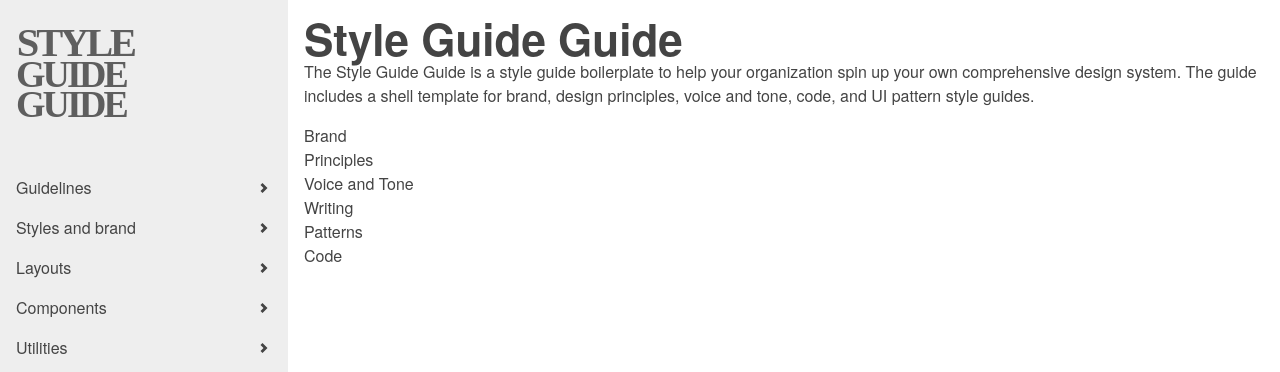
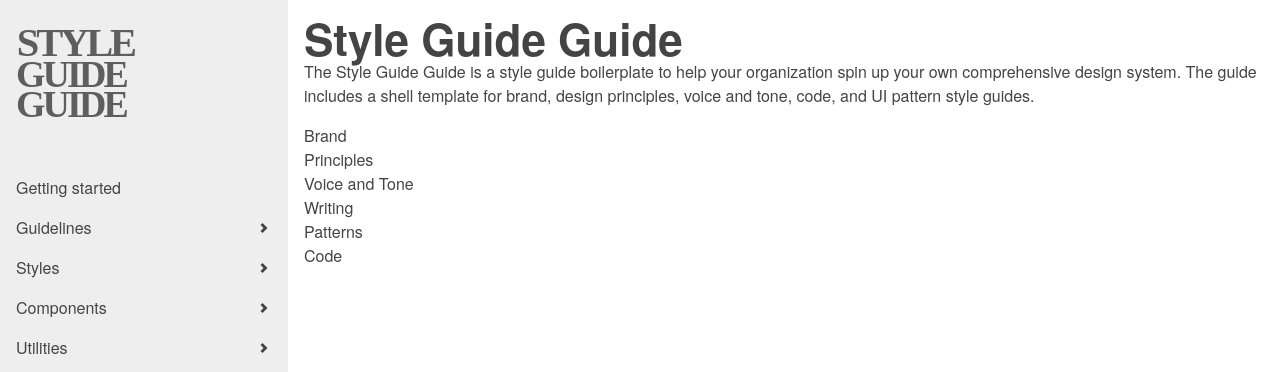
Before and after one commit to bradfrost/style-guide-guide, a Jekyll site: the page built from index.html, in a window 1280 px wide. Shown: the top 372 px of the page. Built offline with Jekyll 4.4.1, drawn with Linux system fonts in a browser that asks for light colours.

Commit message:
Remove unused links; added getting started link

```diff
--- a/_includes/primary-nav.html
+++ b/_includes/primary-nav.html
@@ -3,15 +3,9 @@
 	<ul class="c-primary-nav__list c-primary-nav__list--flush js-nav-panel" role="tablist" aria-multiselectable="true">
 
 		<li class="c-primary-nav__item">
-
-			{% for my_page in site.pages %}
-				{% if my_page.url == "/getting-started.html" %}
-				<a href="{{ "/getting-started.html" | prepend: site.baseurl}}" class="c-primary-nav__link {% if page.url == '/getting-started.html' %}is-active is-current{% endif %}">
-					<span class="c-primary-nav__text">Getting started</span>
-				</a>
-				{% endif %}
-			{% endfor %}
-
+			<a href="{{ "/getting-started.html" | prepend: site.baseurl}}" class="c-primary-nav__link {% if page.url == '/getting-started.html' %}is-active is-current{% endif %}">
+				<span class="c-primary-nav__text">Getting started</span>
+			</a>
 		</li><!-- end c-nav__list__item -->
 
 		<li class="c-primary-nav__item">
@@ -53,7 +47,7 @@
 
 			<a href="{{ "/styles/index.html" | prepend: site.baseurl }}" class="c-primary-nav__link c-primary-nav__link--has-children js-nav-dropdown-trigger {% if page.url contains '/styles' %} is-active  is-current{% endif %}">
 
-				<span class="c-primary-nav__span">Styles and brand</span>
+				<span class="c-primary-nav__span">Styles</span>
 
 				<svg class="c-icon c-primary-nav__icon">
 					<use href="{{ "/icons.svg#chevron-right" | prepend: site.baseurl }}"></use>
@@ -68,41 +62,6 @@
 					<li class="c-primary-nav__item">
 						<a class="c-primary-nav__link {% if my_page.url == page.url %}is-active is-current{% endif %}" href="{{ my_page.url | prepend: site.baseurl }}">
                         {% if my_page.layout == "styles-landing" %}
-
-                        <span class="c-primary-nav__text">Overview</span>
-
-                        {% else %}
-
-                        {{ my_page.title }}
-
-                        {% endif %}
-						</a>
-					</li>
-					{% endif %}
-				{% endif %}
-			{% endfor %}
-			</ul>
-
-		</li><!-- end c-nav__list__item -->
-
-		<li class="c-primary-nav__item">
-
-			<a href="{{ "/layout/index.html" | prepend: site.baseurl }}" class="c-primary-nav__link c-primary-nav__link--has-children js-nav-dropdown-trigger {% if page.url contains '/layout' %} is-active  is-current{% endif %}">
-
-				<span class="c-primary-nav__span">Layouts</span>
-
-				<svg class="c-icon c-primary-nav__icon">
-					<use href="{{ "/icons.svg#chevron-right" | prepend: site.baseurl }}"></use>
-				</svg>
-			</a>
-
-			<ul class="c-primary-nav__sublist js-nav-dropdown {% if page.url contains '/layout' %} is-active{% endif %}">
-			{% for my_page in site.pages %}
-				{% if my_page.title %}
-					{% if my_page.group == "layout" %}
-					<li class="c-primary-nav__item">
-						<a class="c-primary-nav__link {% if my_page.url == page.url %}is-active is-current{% endif %}" href="{{ my_page.url | prepend: site.baseurl }}">
-                        {% if my_page.layout == "component-category" %}
 
                         <span class="c-primary-nav__text">Overview</span>
 
@@ -226,34 +185,13 @@
 			{% endfor %}
 
 		</li><!-- end c-nav__list__item -->
-		<li class="c-primary-nav__item">
 
-			{% for my_page in site.pages %}
-				{% if my_page.url == "/search.html" %}
-				<a href="{{ "/search.html" | prepend: site.baseurl }}" class="c-primary-nav__link {% if page.url == '/search.html' %}is-active is-current{% endif %}">
-					<span class="c-primary-nav__text">Search</span>
-				</a>
-				{% endif %}
-			{% endfor %}
-
-		</li><!-- end c-nav__list__item -->
 		<li class="c-primary-nav__item">
 
 			{% for my_page in site.pages %}
 				{% if my_page.url == "/downloads.html" %}
 				<a href="{{ "/downloads.html" | prepend: site.baseurl }}" class="c-primary-nav__link {% if page.url == '/downloads.html' %}is-active is-current{% endif %}">
 					<span class="c-primary-nav__text">Downloads</span>
-				</a>
-				{% endif %}
-			{% endfor %}
-
-		</li><!-- end c-nav__list__item -->
-		<li class="c-primary-nav__item">
-
-			{% for my_page in site.pages %}
-				{% if my_page.url == "/tutorials.html" %}
-				<a href="{{ "/tutorials.html" | prepend: site.baseurl }}" class="c-primary-nav__link {% if page.url == '/tutorials.html' %}is-active is-current{% endif %}">
-					<span class="c-primary-nav__text">Tutorials</span>
 				</a>
 				{% endif %}
 			{% endfor %}
@@ -271,6 +209,7 @@
 			{% endfor %}
 
 		</li><!-- end c-nav__list__item -->
+
 		<li class="c-primary-nav__item">
 
 			{% for my_page in site.pages %}
```
